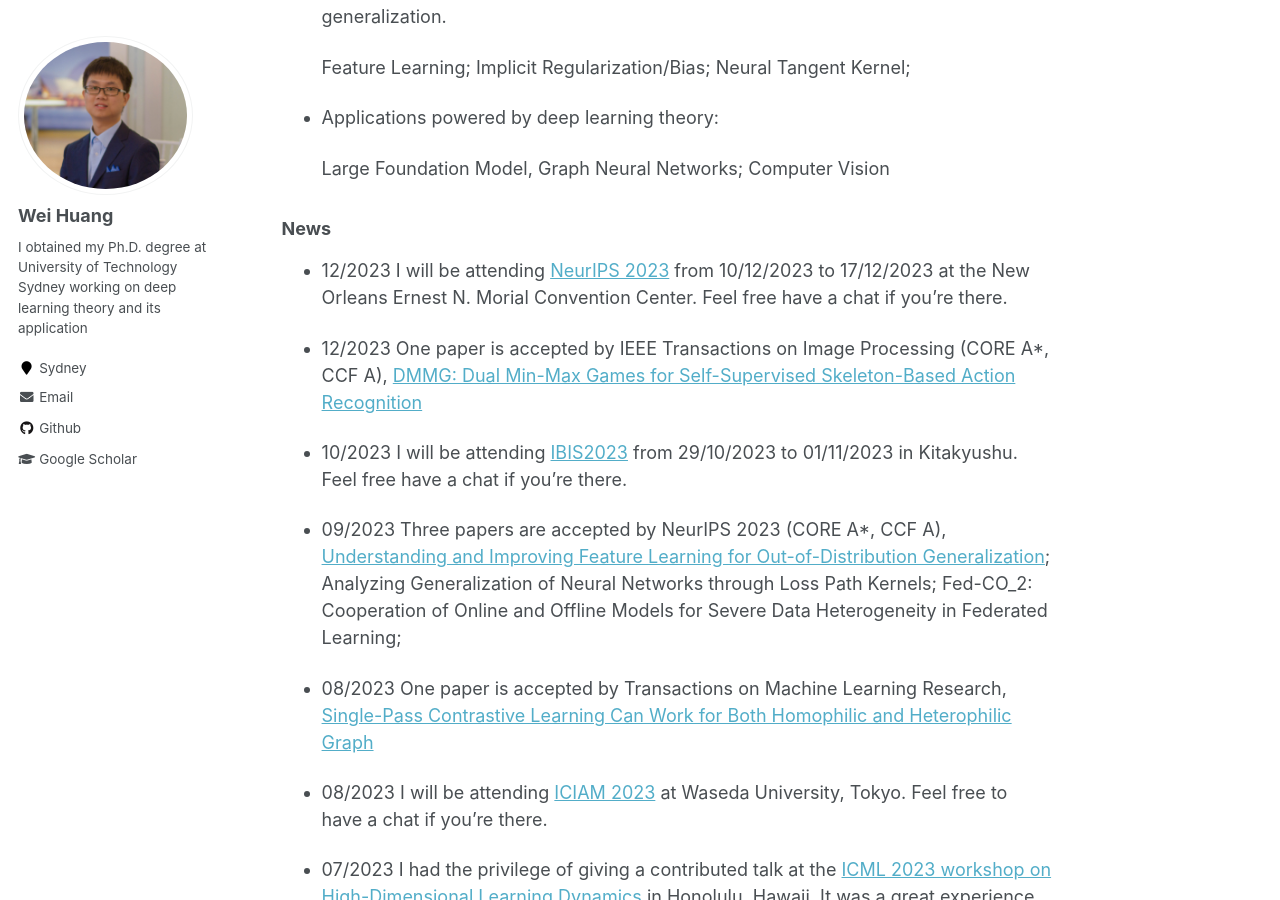
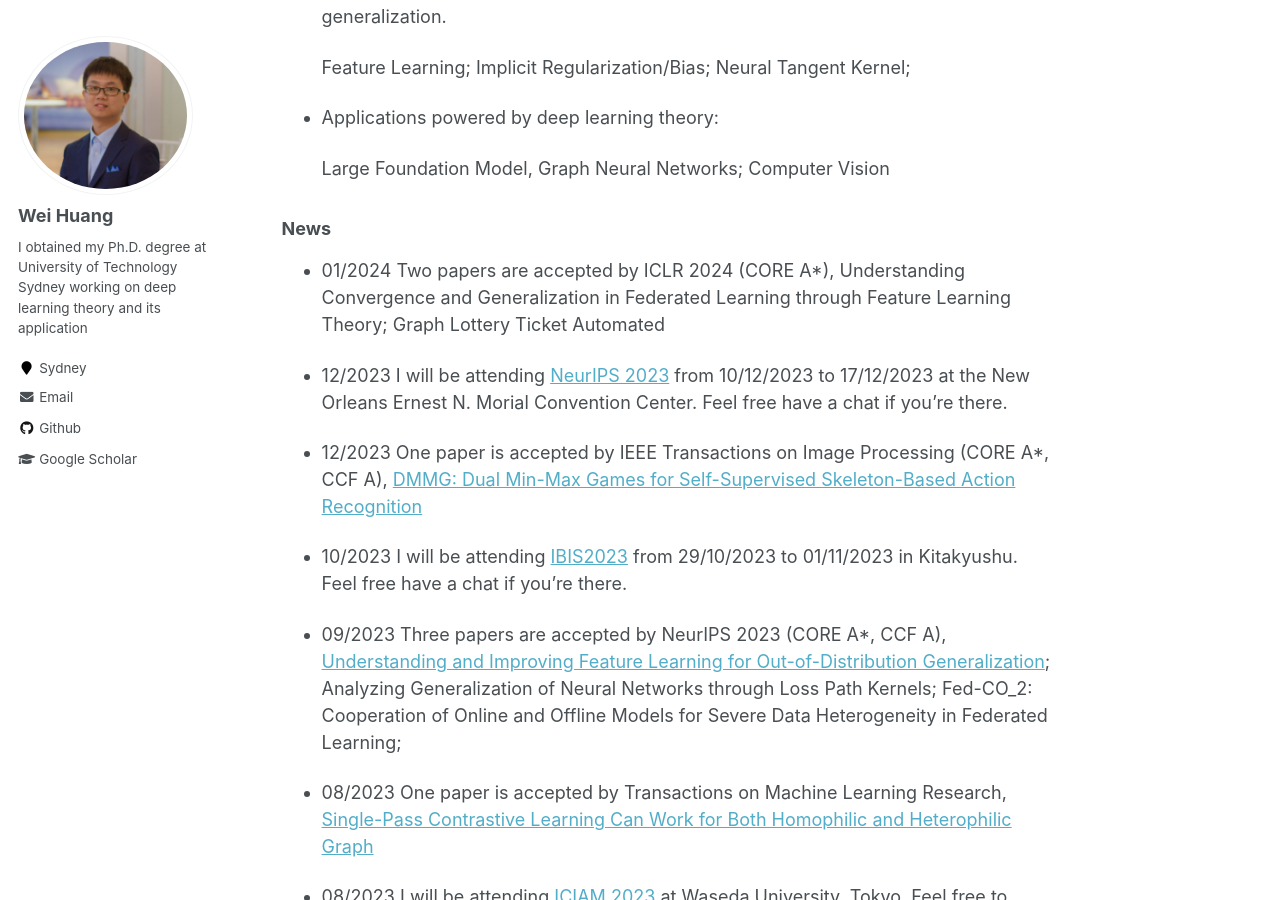
Before and after one commit to WeiHuang05/Weihuang05.github.io, a Jekyll site: the page built from index.md, in a window 1280 px wide and 900 px high, scrolled down 785 px. Built offline with Jekyll 4.4.1, drawn with Linux system fonts in a browser that asks for light colours.

Commit message:
Update index.md

```diff
--- a/index.md
+++ b/index.md
@@ -26,6 +26,8 @@ My office is located at the [University of Tokyo](https://www.u-tokyo.ac.jp/ja/i
 
 ### News
 
+
+* 01/2024 Two papers are accepted by ICLR 2024 (CORE A*), Understanding Convergence and Generalization in Federated Learning through Feature Learning Theory; Graph Lottery Ticket Automated
 
 * 12/2023 I will be attending [NeurIPS 2023](https://nips.cc/) from 10/12/2023 to 17/12/2023 at the New Orleans Ernest N. Morial Convention Center. Feel free have a chat if you're there.
 
```
